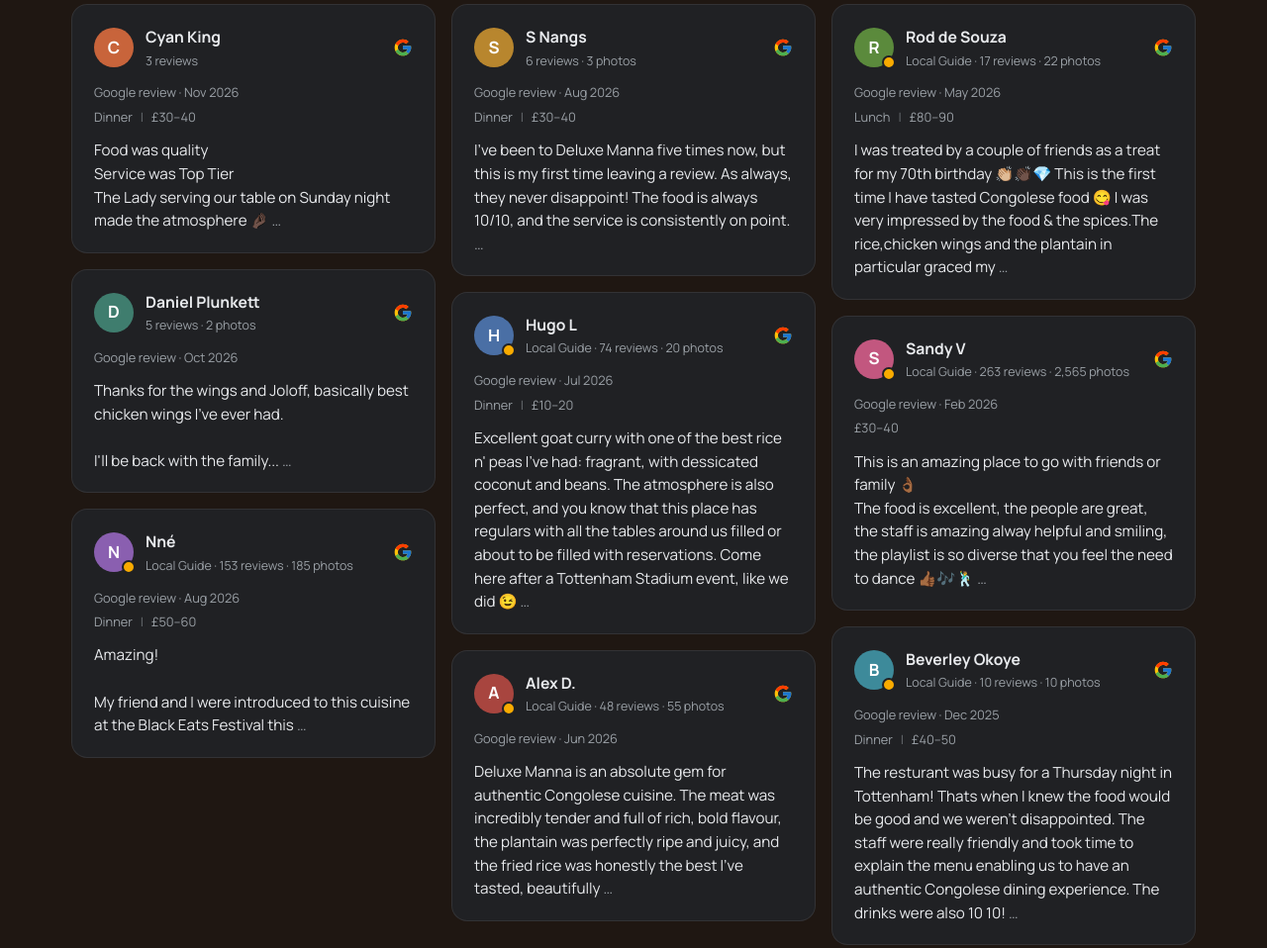
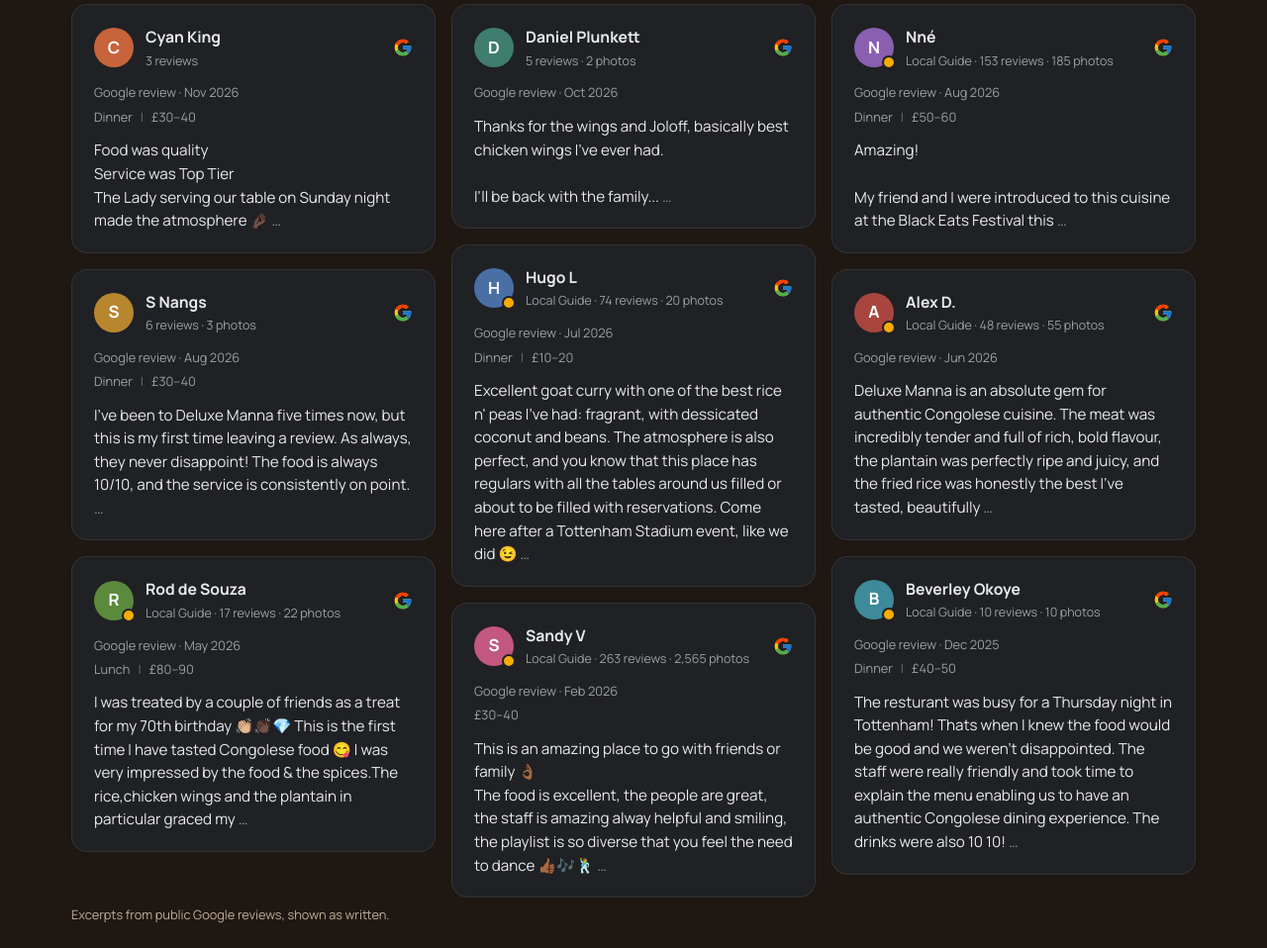
Before and after one commit to lunasmedia/Delux-manna, a plain HTML site: page index.html in a window 1280 px wide. Shown: the part 6825-7783 px from the top of the page at 99% size. Drawn offline with Linux system fonts and the light colour scheme.

Commit message:
Fix review card hover flicker: stable hover area and flex columns instead of CSS columns
Co-Authored-By: Claude Opus 5.5 <noreply@anthropic.com>
Claude-Session: https://claude.ai/code/session_01Ka7cJyeBN2iqJCTTFKQJoB

```diff
--- a/index.html
+++ b/index.html
@@ -215,8 +215,10 @@ blockquote.story-q{font-family:var(--serif);font-style:italic;font-size:1.3rem;c
 
 /* Reviews */
 .reviews{background:var(--surface)}
-.gr-grid{columns:3 300px;column-gap:16px}
-.gr{break-inside:avoid;margin-bottom:16px;background:#202124;border:1px solid rgba(255,255,255,.08);border-radius:16px;padding:20px 22px;color:#e8eaed;font-family:var(--sans)}
+.gr-grid{display:flex;gap:16px;align-items:flex-start}
+.gr-col{flex:1;min-width:0;display:flex;flex-direction:column;gap:16px}
+@media (max-width:900px){.gr-grid{display:flex;flex-direction:column}.gr-col{display:contents}}
+.gr{position:relative;background:#202124;border:1px solid rgba(255,255,255,.08);border-radius:16px;padding:20px 22px;color:#e8eaed;font-family:var(--sans)}
 .gr-head{display:flex;align-items:center;gap:12px}
 .gr-head>div{flex:1;min-width:0}
 .gr-av{position:relative;flex:0 0 40px;width:40px;height:40px;border-radius:50%;display:grid;place-items:center;font-weight:700;font-size:1.05rem;color:#fff}
@@ -232,6 +234,7 @@ blockquote.story-q{font-family:var(--serif);font-style:italic;font-size:1.3rem;c
 .gr.reveal{transition:opacity .7s ease,transform .7s ease,translate .3s cubic-bezier(.2,.8,.3,1),border-color .3s,box-shadow .3s,background-color .3s}
 @media (hover:hover){
   .gr:hover{translate:0 -6px;background-color:#26272a;border-color:rgba(214,164,70,.45);box-shadow:0 18px 40px -18px rgba(0,0,0,.85),0 0 0 1px rgba(214,164,70,.15),0 0 28px -8px rgba(214,164,70,.25)}
+  .gr:hover::after{content:"";position:absolute;left:0;right:0;bottom:-8px;height:8px}
   .gr:hover .gr-name{color:#f3d697}
   .gr:hover .gr-g{transform:scale(1.12)}
 }
@@ -681,7 +684,8 @@ form{display:flex;flex-direction:column;gap:16px}
       <h2>What keeps people <em>coming back.</em></h2>
     </div>
     <div class="gr-grid">
-      <article class="gr reveal">
+     <div class="gr-col">
+      <article class="gr reveal" style="order:0">
         <header class="gr-head">
           <span class="gr-av" style="background:#c8643b" aria-hidden="true">C</span>
           <div><b class="gr-name">Cyan King</b><small class="gr-meta">3 reviews</small></div>
@@ -691,7 +695,29 @@ form{display:flex;flex-direction:column;gap:16px}
         <p class="gr-visit">Dinner<span>|</span>£30–40</p>
         <p class="gr-text">Food was quality<br>Service was Top Tier<br>The Lady serving our table on Sunday night made the atmosphere 🤌🏿 <span class="gr-more">…</span></p>
       </article>
-      <article class="gr reveal">
+      <article class="gr reveal" style="order:3">
+        <header class="gr-head">
+          <span class="gr-av" style="background:#b8862e" aria-hidden="true">S</span>
+          <div><b class="gr-name">S Nangs</b><small class="gr-meta">6 reviews · 3 photos</small></div>
+          <svg class="gr-g" viewBox="0 0 48 48" aria-label="Google review" role="img"><path fill="#FFC107" d="M43.6 20.5H42V20H24v8h11.3C33.7 32.7 29.2 36 24 36c-6.6 0-12-5.4-12-12s5.4-12 12-12c3.1 0 5.8 1.2 7.9 3.1l5.7-5.7C34 6.1 29.3 4 24 4 13 4 4 13 4 24s9 20 20 20 20-9 20-20c0-1.3-.1-2.4-.4-3.5z"/><path fill="#FF3D00" d="M6.3 14.7l6.6 4.8C14.7 15.1 19 12 24 12c3.1 0 5.8 1.2 7.9 3.1l5.7-5.7C34 6.1 29.3 4 24 4 16.3 4 9.7 8.3 6.3 14.7z"/><path fill="#4CAF50" d="M24 44c5.2 0 9.9-2 13.4-5.2l-6.2-5.2C29.2 35.1 26.7 36 24 36c-5.2 0-9.6-3.3-11.3-7.9l-6.5 5C9.5 39.6 16.2 44 24 44z"/><path fill="#1976D2" d="M43.6 20.5H42V20H24v8h11.3c-.8 2.2-2.2 4.2-4.1 5.6l6.2 5.2C37 39.2 44 34 44 24c0-1.3-.1-2.4-.4-3.5z"/></svg>
+        </header>
+        <p class="gr-date">Google review · Aug 2026</p>
+        <p class="gr-visit">Dinner<span>|</span>£30–40</p>
+        <p class="gr-text">I’ve been to Deluxe Manna five times now, but this is my first time leaving a review. As always, they never disappoint! The food is always 10/10, and the service is consistently on point. <span class="gr-more">…</span></p>
+      </article>
+      <article class="gr reveal" style="order:6">
+        <header class="gr-head">
+          <span class="gr-av" style="background:#5b8a3c" aria-hidden="true">R<span class="gr-lg" aria-hidden="true"></span></span>
+          <div><b class="gr-name">Rod de Souza</b><small class="gr-meta">Local Guide · 17 reviews · 22 photos</small></div>
+          <svg class="gr-g" viewBox="0 0 48 48" aria-label="Google review" role="img"><path fill="#FFC107" d="M43.6 20.5H42V20H24v8h11.3C33.7 32.7 29.2 36 24 36c-6.6 0-12-5.4-12-12s5.4-12 12-12c3.1 0 5.8 1.2 7.9 3.1l5.7-5.7C34 6.1 29.3 4 24 4 13 4 4 13 4 24s9 20 20 20 20-9 20-20c0-1.3-.1-2.4-.4-3.5z"/><path fill="#FF3D00" d="M6.3 14.7l6.6 4.8C14.7 15.1 19 12 24 12c3.1 0 5.8 1.2 7.9 3.1l5.7-5.7C34 6.1 29.3 4 24 4 16.3 4 9.7 8.3 6.3 14.7z"/><path fill="#4CAF50" d="M24 44c5.2 0 9.9-2 13.4-5.2l-6.2-5.2C29.2 35.1 26.7 36 24 36c-5.2 0-9.6-3.3-11.3-7.9l-6.5 5C9.5 39.6 16.2 44 24 44z"/><path fill="#1976D2" d="M43.6 20.5H42V20H24v8h11.3c-.8 2.2-2.2 4.2-4.1 5.6l6.2 5.2C37 39.2 44 34 44 24c0-1.3-.1-2.4-.4-3.5z"/></svg>
+        </header>
+        <p class="gr-date">Google review · May 2026</p>
+        <p class="gr-visit">Lunch<span>|</span>£80–90</p>
+        <p class="gr-text">I was treated by a couple of friends as a treat for my 70th birthday 👏🏼👏🏿💎 This is the first time I have tasted Congolese food 😋 I was very impressed by the food &amp; the spices.The rice,chicken wings and the plantain in particular graced my <span class="gr-more">…</span></p>
+      </article>
+     </div>
+     <div class="gr-col">
+      <article class="gr reveal" style="order:1">
         <header class="gr-head">
           <span class="gr-av" style="background:#3f7d6e" aria-hidden="true">D</span>
           <div><b class="gr-name">Daniel Plunkett</b><small class="gr-meta">5 reviews · 2 photos</small></div>
@@ -701,7 +727,29 @@ form{display:flex;flex-direction:column;gap:16px}
 
         <p class="gr-text">Thanks for the wings and Joloff, basically best chicken wings I&#x27;ve ever had.<br><br>I&#x27;ll be back with the family... <span class="gr-more">…</span></p>
       </article>
-      <article class="gr reveal">
+      <article class="gr reveal" style="order:4">
+        <header class="gr-head">
+          <span class="gr-av" style="background:#4a6fa5" aria-hidden="true">H<span class="gr-lg" aria-hidden="true"></span></span>
+          <div><b class="gr-name">Hugo L</b><small class="gr-meta">Local Guide · 74 reviews · 20 photos</small></div>
+          <svg class="gr-g" viewBox="0 0 48 48" aria-label="Google review" role="img"><path fill="#FFC107" d="M43.6 20.5H42V20H24v8h11.3C33.7 32.7 29.2 36 24 36c-6.6 0-12-5.4-12-12s5.4-12 12-12c3.1 0 5.8 1.2 7.9 3.1l5.7-5.7C34 6.1 29.3 4 24 4 13 4 4 13 4 24s9 20 20 20 20-9 20-20c0-1.3-.1-2.4-.4-3.5z"/><path fill="#FF3D00" d="M6.3 14.7l6.6 4.8C14.7 15.1 19 12 24 12c3.1 0 5.8 1.2 7.9 3.1l5.7-5.7C34 6.1 29.3 4 24 4 16.3 4 9.7 8.3 6.3 14.7z"/><path fill="#4CAF50" d="M24 44c5.2 0 9.9-2 13.4-5.2l-6.2-5.2C29.2 35.1 26.7 36 24 36c-5.2 0-9.6-3.3-11.3-7.9l-6.5 5C9.5 39.6 16.2 44 24 44z"/><path fill="#1976D2" d="M43.6 20.5H42V20H24v8h11.3c-.8 2.2-2.2 4.2-4.1 5.6l6.2 5.2C37 39.2 44 34 44 24c0-1.3-.1-2.4-.4-3.5z"/></svg>
+        </header>
+        <p class="gr-date">Google review · Jul 2026</p>
+        <p class="gr-visit">Dinner<span>|</span>£10–20</p>
+        <p class="gr-text">Excellent goat curry with one of the best rice n&#x27; peas I&#x27;ve had: fragrant, with dessicated coconut and beans. The atmosphere is also perfect, and you know that this place has regulars with all the tables around us filled or about to be filled with reservations. Come here after a Tottenham Stadium event, like we did 😉 <span class="gr-more">…</span></p>
+      </article>
+      <article class="gr reveal" style="order:7">
+        <header class="gr-head">
+          <span class="gr-av" style="background:#c2577f" aria-hidden="true">S<span class="gr-lg" aria-hidden="true"></span></span>
+          <div><b class="gr-name">Sandy V</b><small class="gr-meta">Local Guide · 263 reviews · 2,565 photos</small></div>
+          <svg class="gr-g" viewBox="0 0 48 48" aria-label="Google review" role="img"><path fill="#FFC107" d="M43.6 20.5H42V20H24v8h11.3C33.7 32.7 29.2 36 24 36c-6.6 0-12-5.4-12-12s5.4-12 12-12c3.1 0 5.8 1.2 7.9 3.1l5.7-5.7C34 6.1 29.3 4 24 4 13 4 4 13 4 24s9 20 20 20 20-9 20-20c0-1.3-.1-2.4-.4-3.5z"/><path fill="#FF3D00" d="M6.3 14.7l6.6 4.8C14.7 15.1 19 12 24 12c3.1 0 5.8 1.2 7.9 3.1l5.7-5.7C34 6.1 29.3 4 24 4 16.3 4 9.7 8.3 6.3 14.7z"/><path fill="#4CAF50" d="M24 44c5.2 0 9.9-2 13.4-5.2l-6.2-5.2C29.2 35.1 26.7 36 24 36c-5.2 0-9.6-3.3-11.3-7.9l-6.5 5C9.5 39.6 16.2 44 24 44z"/><path fill="#1976D2" d="M43.6 20.5H42V20H24v8h11.3c-.8 2.2-2.2 4.2-4.1 5.6l6.2 5.2C37 39.2 44 34 44 24c0-1.3-.1-2.4-.4-3.5z"/></svg>
+        </header>
+        <p class="gr-date">Google review · Feb 2026</p>
+        <p class="gr-visit">£30–40</p>
+        <p class="gr-text">This is an amazing place to go with friends or family 👌🏾<br>The food is excellent, the people are great, the staff is amazing alway helpful and smiling, the playlist is so diverse that you feel the need to dance 👍🏾🎶🕺 <span class="gr-more">…</span></p>
+      </article>
+     </div>
+     <div class="gr-col">
+      <article class="gr reveal" style="order:2">
         <header class="gr-head">
           <span class="gr-av" style="background:#8a5fb0" aria-hidden="true">N<span class="gr-lg" aria-hidden="true"></span></span>
           <div><b class="gr-name">Nné</b><small class="gr-meta">Local Guide · 153 reviews · 185 photos</small></div>
@@ -711,27 +759,7 @@ form{display:flex;flex-direction:column;gap:16px}
         <p class="gr-visit">Dinner<span>|</span>£50–60</p>
         <p class="gr-text">Amazing!<br><br>My friend and I were introduced to this cuisine at the Black Eats Festival this <span class="gr-more">…</span></p>
       </article>
-      <article class="gr reveal">
-        <header class="gr-head">
-          <span class="gr-av" style="background:#b8862e" aria-hidden="true">S</span>
-          <div><b class="gr-name">S Nangs</b><small class="gr-meta">6 reviews · 3 photos</small></div>
-          <svg class="gr-g" viewBox="0 0 48 48" aria-label="Google review" role="img"><path fill="#FFC107" d="M43.6 20.5H42V20H24v8h11.3C33.7 32.7 29.2 36 24 36c-6.6 0-12-5.4-12-12s5.4-12 12-12c3.1 0 5.8 1.2 7.9 3.1l5.7-5.7C34 6.1 29.3 4 24 4 13 4 4 13 4 24s9 20 20 20 20-9 20-20c0-1.3-.1-2.4-.4-3.5z"/><path fill="#FF3D00" d="M6.3 14.7l6.6 4.8C14.7 15.1 19 12 24 12c3.1 0 5.8 1.2 7.9 3.1l5.7-5.7C34 6.1 29.3 4 24 4 16.3 4 9.7 8.3 6.3 14.7z"/><path fill="#4CAF50" d="M24 44c5.2 0 9.9-2 13.4-5.2l-6.2-5.2C29.2 35.1 26.7 36 24 36c-5.2 0-9.6-3.3-11.3-7.9l-6.5 5C9.5 39.6 16.2 44 24 44z"/><path fill="#1976D2" d="M43.6 20.5H42V20H24v8h11.3c-.8 2.2-2.2 4.2-4.1 5.6l6.2 5.2C37 39.2 44 34 44 24c0-1.3-.1-2.4-.4-3.5z"/></svg>
-        </header>
-        <p class="gr-date">Google review · Aug 2026</p>
-        <p class="gr-visit">Dinner<span>|</span>£30–40</p>
-        <p class="gr-text">I’ve been to Deluxe Manna five times now, but this is my first time leaving a review. As always, they never disappoint! The food is always 10/10, and the service is consistently on point. <span class="gr-more">…</span></p>
-      </article>
-      <article class="gr reveal">
-        <header class="gr-head">
-          <span class="gr-av" style="background:#4a6fa5" aria-hidden="true">H<span class="gr-lg" aria-hidden="true"></span></span>
-          <div><b class="gr-name">Hugo L</b><small class="gr-meta">Local Guide · 74 reviews · 20 photos</small></div>
-          <svg class="gr-g" viewBox="0 0 48 48" aria-label="Google review" role="img"><path fill="#FFC107" d="M43.6 20.5H42V20H24v8h11.3C33.7 32.7 29.2 36 24 36c-6.6 0-12-5.4-12-12s5.4-12 12-12c3.1 0 5.8 1.2 7.9 3.1l5.7-5.7C34 6.1 29.3 4 24 4 13 4 4 13 4 24s9 20 20 20 20-9 20-20c0-1.3-.1-2.4-.4-3.5z"/><path fill="#FF3D00" d="M6.3 14.7l6.6 4.8C14.7 15.1 19 12 24 12c3.1 0 5.8 1.2 7.9 3.1l5.7-5.7C34 6.1 29.3 4 24 4 16.3 4 9.7 8.3 6.3 14.7z"/><path fill="#4CAF50" d="M24 44c5.2 0 9.9-2 13.4-5.2l-6.2-5.2C29.2 35.1 26.7 36 24 36c-5.2 0-9.6-3.3-11.3-7.9l-6.5 5C9.5 39.6 16.2 44 24 44z"/><path fill="#1976D2" d="M43.6 20.5H42V20H24v8h11.3c-.8 2.2-2.2 4.2-4.1 5.6l6.2 5.2C37 39.2 44 34 44 24c0-1.3-.1-2.4-.4-3.5z"/></svg>
-        </header>
-        <p class="gr-date">Google review · Jul 2026</p>
-        <p class="gr-visit">Dinner<span>|</span>£10–20</p>
-        <p class="gr-text">Excellent goat curry with one of the best rice n&#x27; peas I&#x27;ve had: fragrant, with dessicated coconut and beans. The atmosphere is also perfect, and you know that this place has regulars with all the tables around us filled or about to be filled with reservations. Come here after a Tottenham Stadium event, like we did 😉 <span class="gr-more">…</span></p>
-      </article>
-      <article class="gr reveal">
+      <article class="gr reveal" style="order:5">
         <header class="gr-head">
           <span class="gr-av" style="background:#a8453f" aria-hidden="true">A<span class="gr-lg" aria-hidden="true"></span></span>
           <div><b class="gr-name">Alex D.</b><small class="gr-meta">Local Guide · 48 reviews · 55 photos</small></div>
@@ -741,27 +769,7 @@ form{display:flex;flex-direction:column;gap:16px}
 
         <p class="gr-text">Deluxe Manna is an absolute gem for authentic Congolese cuisine. The meat was incredibly tender and full of rich, bold flavour, the plantain was perfectly ripe and juicy, and the fried rice was honestly the best I&#x27;ve tasted, beautifully <span class="gr-more">…</span></p>
       </article>
-      <article class="gr reveal">
-        <header class="gr-head">
-          <span class="gr-av" style="background:#5b8a3c" aria-hidden="true">R<span class="gr-lg" aria-hidden="true"></span></span>
-          <div><b class="gr-name">Rod de Souza</b><small class="gr-meta">Local Guide · 17 reviews · 22 photos</small></div>
-          <svg class="gr-g" viewBox="0 0 48 48" aria-label="Google review" role="img"><path fill="#FFC107" d="M43.6 20.5H42V20H24v8h11.3C33.7 32.7 29.2 36 24 36c-6.6 0-12-5.4-12-12s5.4-12 12-12c3.1 0 5.8 1.2 7.9 3.1l5.7-5.7C34 6.1 29.3 4 24 4 13 4 4 13 4 24s9 20 20 20 20-9 20-20c0-1.3-.1-2.4-.4-3.5z"/><path fill="#FF3D00" d="M6.3 14.7l6.6 4.8C14.7 15.1 19 12 24 12c3.1 0 5.8 1.2 7.9 3.1l5.7-5.7C34 6.1 29.3 4 24 4 16.3 4 9.7 8.3 6.3 14.7z"/><path fill="#4CAF50" d="M24 44c5.2 0 9.9-2 13.4-5.2l-6.2-5.2C29.2 35.1 26.7 36 24 36c-5.2 0-9.6-3.3-11.3-7.9l-6.5 5C9.5 39.6 16.2 44 24 44z"/><path fill="#1976D2" d="M43.6 20.5H42V20H24v8h11.3c-.8 2.2-2.2 4.2-4.1 5.6l6.2 5.2C37 39.2 44 34 44 24c0-1.3-.1-2.4-.4-3.5z"/></svg>
-        </header>
-        <p class="gr-date">Google review · May 2026</p>
-        <p class="gr-visit">Lunch<span>|</span>£80–90</p>
-        <p class="gr-text">I was treated by a couple of friends as a treat for my 70th birthday 👏🏼👏🏿💎 This is the first time I have tasted Congolese food 😋 I was very impressed by the food &amp; the spices.The rice,chicken wings and the plantain in particular graced my <span class="gr-more">…</span></p>
-      </article>
-      <article class="gr reveal">
-        <header class="gr-head">
-          <span class="gr-av" style="background:#c2577f" aria-hidden="true">S<span class="gr-lg" aria-hidden="true"></span></span>
-          <div><b class="gr-name">Sandy V</b><small class="gr-meta">Local Guide · 263 reviews · 2,565 photos</small></div>
-          <svg class="gr-g" viewBox="0 0 48 48" aria-label="Google review" role="img"><path fill="#FFC107" d="M43.6 20.5H42V20H24v8h11.3C33.7 32.7 29.2 36 24 36c-6.6 0-12-5.4-12-12s5.4-12 12-12c3.1 0 5.8 1.2 7.9 3.1l5.7-5.7C34 6.1 29.3 4 24 4 13 4 4 13 4 24s9 20 20 20 20-9 20-20c0-1.3-.1-2.4-.4-3.5z"/><path fill="#FF3D00" d="M6.3 14.7l6.6 4.8C14.7 15.1 19 12 24 12c3.1 0 5.8 1.2 7.9 3.1l5.7-5.7C34 6.1 29.3 4 24 4 16.3 4 9.7 8.3 6.3 14.7z"/><path fill="#4CAF50" d="M24 44c5.2 0 9.9-2 13.4-5.2l-6.2-5.2C29.2 35.1 26.7 36 24 36c-5.2 0-9.6-3.3-11.3-7.9l-6.5 5C9.5 39.6 16.2 44 24 44z"/><path fill="#1976D2" d="M43.6 20.5H42V20H24v8h11.3c-.8 2.2-2.2 4.2-4.1 5.6l6.2 5.2C37 39.2 44 34 44 24c0-1.3-.1-2.4-.4-3.5z"/></svg>
-        </header>
-        <p class="gr-date">Google review · Feb 2026</p>
-        <p class="gr-visit">£30–40</p>
-        <p class="gr-text">This is an amazing place to go with friends or family 👌🏾<br>The food is excellent, the people are great, the staff is amazing alway helpful and smiling, the playlist is so diverse that you feel the need to dance 👍🏾🎶🕺 <span class="gr-more">…</span></p>
-      </article>
-      <article class="gr reveal">
+      <article class="gr reveal" style="order:8">
         <header class="gr-head">
           <span class="gr-av" style="background:#3d8a9a" aria-hidden="true">B<span class="gr-lg" aria-hidden="true"></span></span>
           <div><b class="gr-name">Beverley Okoye</b><small class="gr-meta">Local Guide · 10 reviews · 10 photos</small></div>
@@ -771,6 +779,7 @@ form{display:flex;flex-direction:column;gap:16px}
         <p class="gr-visit">Dinner<span>|</span>£40–50</p>
         <p class="gr-text">The resturant was busy for a Thursday night in Tottenham! Thats when I knew the food would be good and we weren&#x27;t disappointed. The staff were really friendly and took time to explain the menu enabling us to have an authentic Congolese dining experience. The drinks were also 10 10! <span class="gr-more">…</span></p>
       </article>
+     </div>
     </div>
     <div class="gr-cta reveal"><small>Excerpts from public Google reviews, shown as written.</small></div>
     <div class="themes reveal">
```
